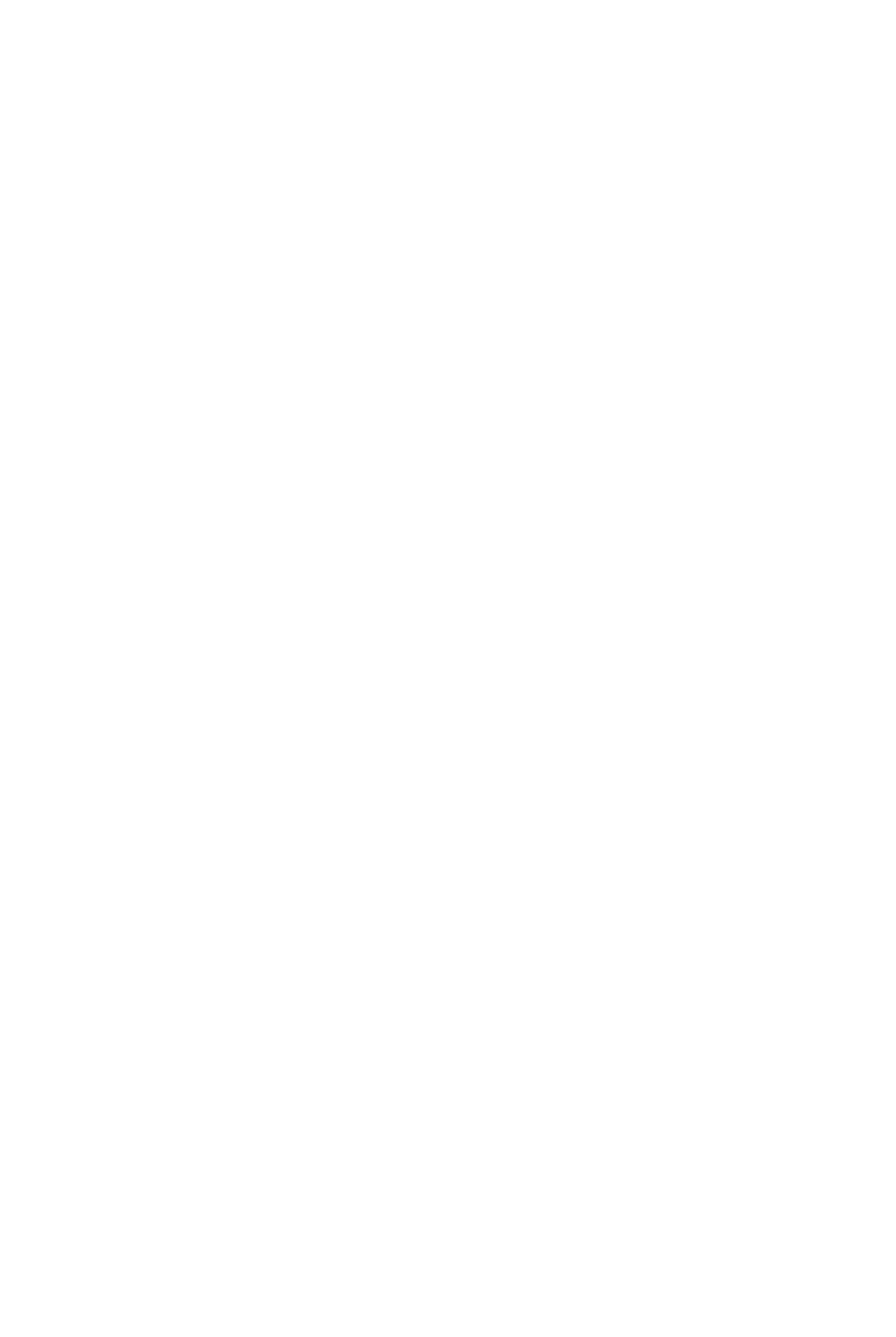
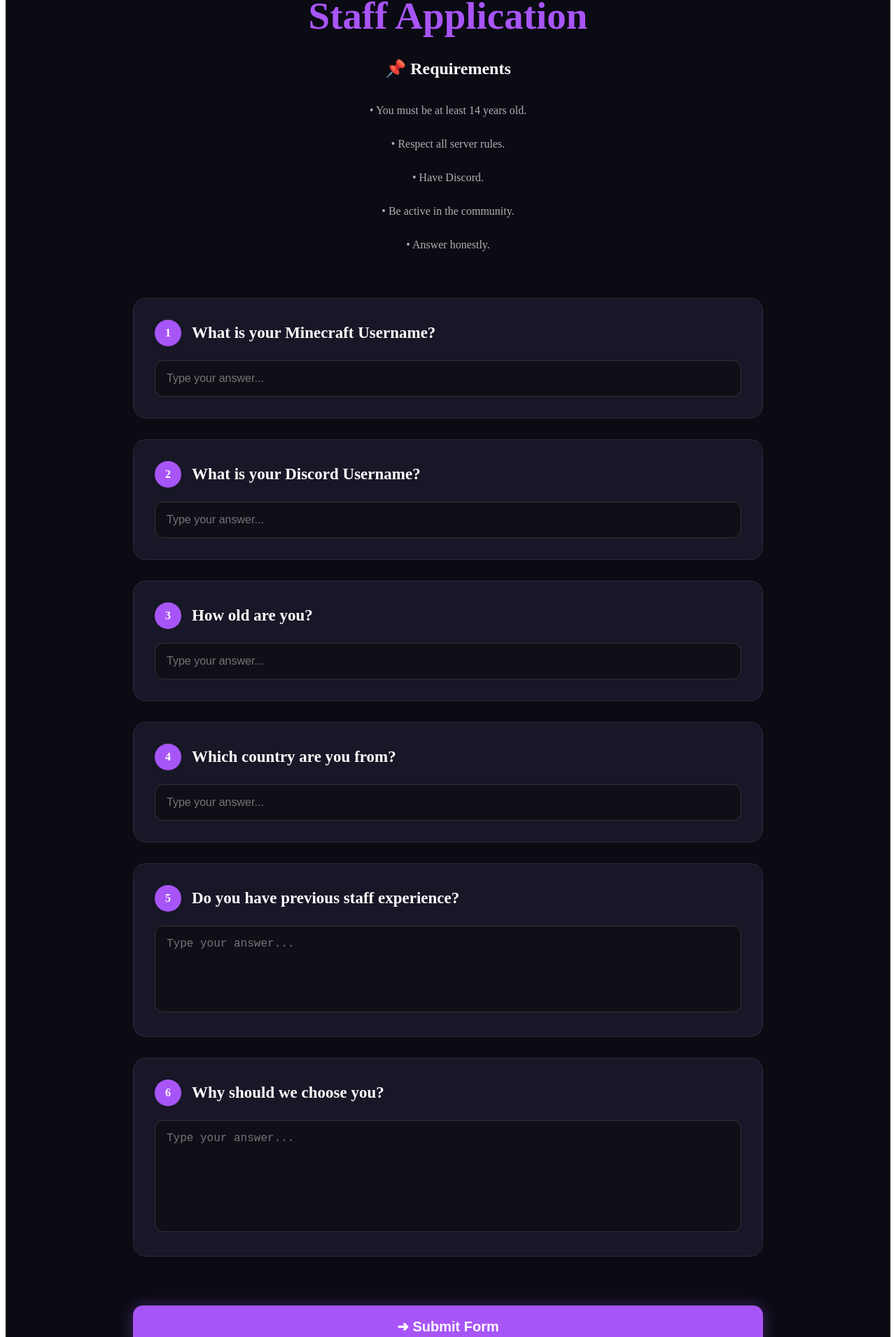
Before and after one commit to snoopybkdz/jk-community, a React (Vite) app: page /apply/form in a window 1280 px wide. Before the commit this address had no page. Shown: the part 114-2025 px from the top of the page at 70% size. Before the commit the page ends 800 px from the top, so only its background shows below. Built offline with nearby package versions, Linux system fonts and the light colour scheme.

Commit message:
Add user id to API

```diff
--- a/package.json
+++ b/package.json
@@ -10,6 +10,7 @@
     "preview": "vite preview"
   },
   "dependencies": {
+    "@supabase/supabase-js": "^2.110.0",
     "axios": "^1.18.1",
     "cors": "^2.8.6",
     "dotenv": "^17.4.2",
--- a/src/App.jsx
+++ b/src/App.jsx
@@ -3,15 +3,15 @@ import { BrowserRouter, Routes, Route } from "react-router-dom";
 import Home from "./pages/Home";
 import Apply from "./pages/Apply";
 import Profile from "./pages/Profile";
+import ApplicationForm from "./pages/ApplicationForm";
 
 function App() {
   return (
     <BrowserRouter>
       <Routes>
         <Route path="/" element={<Home />} />
-
         <Route path="/apply" element={<Apply />} />
-
+        <Route path="/apply/form" element={<ApplicationForm />} />
         <Route path="/profile" element={<Profile />} />
       </Routes>
     </BrowserRouter>
--- /dev/null
+++ b/src/lib/supabase.js
@@ -0,0 +1,6 @@
+import { createClient } from "@supabase/supabase-js";
+
+const supabaseUrl = "https://csewazacuxsibznwbudk.supabase.co/rest/v1/"
+const supabaseKey = "sb_publishable_o05uCkoZY9mfGJlK0alq8w_5eqmdkTY "
+
+export const supabase = createClient(supabaseUrl, supabaseKey);
--- /dev/null
+++ b/src/pages/ApplicationForm.jsx
@@ -0,0 +1,265 @@
+import { useState } from "react";
+import { supabase } from "../lib/supabase";
+
+export default function ApplicationForm() {
+  const [form, setForm] = useState({
+    minecraft: "",
+    discord: "",
+    age: "",
+    country: "",
+    experience: "",
+    why: "",
+  });
+
+  function handleChange(e) {
+    setForm({
+      ...form,
+      [e.target.name]: e.target.value,
+    });
+  }
+
+async function submit(e) {
+  e.preventDefault();
+
+  const user = JSON.parse(localStorage.getItem("user"));
+
+  const { error } = await supabase
+    .from("applications")
+    .insert([
+      {
+        discord_id: user?.id,
+        discord_username: user?.username,
+
+        minecraft: form.minecraft,
+        age: form.age,
+        country: form.country,
+        experience: form.experience,
+        why: form.why,
+      },
+    ]);
+
+  if (error) {
+    console.log(error);
+    alert("Failed to submit application.");
+    return;
+  }
+
+  alert("Application submitted successfully!");
+}
+
+  return (
+    <div
+      style={{
+        minHeight: "100vh",
+        background: "#0B0B14",
+        color: "white",
+        padding: "60px 20px",
+      }}
+    >
+      <div
+        style={{
+          maxWidth: "900px",
+          margin: "auto",
+        }}
+      >
+        <h1
+          style={{
+            textAlign: "center",
+            fontSize: "55px",
+            color: "#a855f7",
+            marginBottom: "20px",
+          }}
+        >
+          Staff Application
+        </h1>
+
+        <div
+          style={{
+            textAlign: "center",
+            color: "#b0b0b0",
+            lineHeight: "2",
+            marginBottom: "60px",
+          }}
+        >
+          <h2 style={{ color: "white" }}>📌 Requirements</h2>
+
+          <p>• You must be at least 14 years old.</p>
+          <p>• Respect all server rules.</p>
+          <p>• Have Discord.</p>
+          <p>• Be active in the community.</p>
+          <p>• Answer honestly.</p>
+        </div>
+
+        <form onSubmit={submit}>
+          <Question
+            number="1"
+            title="What is your Minecraft Username?"
+          >
+            <input
+              name="minecraft"
+              value={form.minecraft}
+              onChange={handleChange}
+              placeholder="Type your answer..."
+            />
+          </Question>
+
+          <Question
+            number="2"
+            title="What is your Discord Username?"
+          >
+            <input
+              name="discord"
+              value={form.discord}
+              onChange={handleChange}
+              placeholder="Type your answer..."
+            />
+          </Question>
+
+          <Question
+            number="3"
+            title="How old are you?"
+          >
+            <input
+              name="age"
+              value={form.age}
+              onChange={handleChange}
+              placeholder="Type your answer..."
+            />
+          </Question>
+
+          <Question
+            number="4"
+            title="Which country are you from?"
+          >
+            <input
+              name="country"
+              value={form.country}
+              onChange={handleChange}
+              placeholder="Type your answer..."
+            />
+          </Question>
+
+          <Question
+            number="5"
+            title="Do you have previous staff experience?"
+          >
+            <textarea
+              rows="5"
+              name="experience"
+              value={form.experience}
+              onChange={handleChange}
+              placeholder="Type your answer..."
+            />
+          </Question>
+
+          <Question
+            number="6"
+            title="Why should we choose you?"
+          >
+            <textarea
+              rows="7"
+              name="why"
+              value={form.why}
+              onChange={handleChange}
+              placeholder="Type your answer..."
+            />
+          </Question>
+
+          <button
+            type="submit"
+            style={{
+              width: "100%",
+              marginTop: "40px",
+              padding: "18px",
+              border: "none",
+              borderRadius: "14px",
+              background: "#a855f7",
+              color: "white",
+              fontSize: "20px",
+              cursor: "pointer",
+              fontWeight: "bold",
+              boxShadow: "0 0 20px rgba(168,85,247,.35)",
+            }}
+          >
+            ➜ Submit Form
+          </button>
+        </form>
+      </div>
+    </div>
+  );
+}
+
+function Question({ number, title, children }) {
+  return (
+    <div
+      style={{
+        background: "#171727",
+        borderRadius: "18px",
+        padding: "30px",
+        marginBottom: "30px",
+        border: "1px solid #2d2d40",
+      }}
+    >
+      <div
+        style={{
+          display: "flex",
+          alignItems: "center",
+          gap: "15px",
+          marginBottom: "20px",
+        }}
+      >
+        <div
+          style={{
+            width: "38px",
+            height: "38px",
+            borderRadius: "50%",
+            background: "#a855f7",
+            display: "flex",
+            justifyContent: "center",
+            alignItems: "center",
+            fontWeight: "bold",
+          }}
+        >
+          {number}
+        </div>
+
+        <h2
+          style={{
+            margin: 0,
+            fontSize: "23px",
+          }}
+        >
+          {title}
+        </h2>
+      </div>
+
+      <div>
+        {children}
+      </div>
+
+      <style>{`
+        input,
+        textarea{
+            width:100%;
+            padding:16px;
+            border-radius:12px;
+            border:1px solid #333;
+            background:#0F0F18;
+            color:white;
+            font-size:16px;
+            outline:none;
+            box-sizing:border-box;
+        }
+
+        textarea{
+            resize:none;
+        }
+
+        input:focus,
+        textarea:focus{
+            border-color:#a855f7;
+        }
+      `}</style>
+    </div>
+  );
+}
--- a/src/pages/Apply.jsx
+++ b/src/pages/Apply.jsx
@@ -1,17 +1,103 @@
+import { useNavigate } from "react-router-dom";
+
 export default function Apply() {
+  const navigate = useNavigate();
+
   return (
     <div
       style={{
         minHeight: "100vh",
         background: "#0B0B14",
-        color: "white",
         display: "flex",
         justifyContent: "center",
         alignItems: "center",
-        fontSize: "40px",
+        padding: "40px",
       }}
     >
-      Clan Application
+      <div
+        style={{
+          width: "430px",
+          background: "#171727",
+          border: "1px solid #2d2d40",
+          borderRadius: "20px",
+          padding: "35px",
+          boxShadow: "0 15px 40px rgba(0,0,0,.45)",
+          transition: ".3s",
+        }}
+      >
+        {/* Icon */}
+        <div
+          style={{
+            width: "65px",
+            height: "65px",
+            borderRadius: "16px",
+            background: "#a855f7",
+            display: "flex",
+            justifyContent: "center",
+            alignItems: "center",
+            fontSize: "30px",
+            color: "white",
+            boxShadow: "0 0 25px rgba(168,85,247,.55)",
+          }}
+        >
+          📄
+        </div>
+
+        {/* Title */}
+        <h2
+          style={{
+            color: "white",
+            marginTop: "28px",
+            marginBottom: "15px",
+            fontSize: "34px",
+          }}
+        >
+          Staff Application
+        </h2>
+
+        {/* Description */}
+        <p
+          style={{
+            color: "#9ca3af",
+            lineHeight: "1.9",
+            fontSize: "17px",
+          }}
+        >
+          Welcome to the official JK Community Staff Application Form.
+          Please fill out this form honestly and carefully.
+          Make sure you meet all the listed requirements before applying.
+          Once submitted, our Staff Management Team will review your application.
+        </p>
+
+        {/* Button */}
+        <button
+          onClick={() => navigate("/apply/form")}
+          onMouseEnter={(e) => {
+            e.target.style.background = "#9333ea";
+            e.target.style.transform = "translateY(-2px)";
+          }}
+          onMouseLeave={(e) => {
+            e.target.style.background = "#a855f7";
+            e.target.style.transform = "translateY(0)";
+          }}
+          style={{
+            width: "100%",
+            marginTop: "30px",
+            padding: "17px",
+            background: "#a855f7",
+            color: "white",
+            border: "none",
+            borderRadius: "12px",
+            fontSize: "18px",
+            fontWeight: "bold",
+            cursor: "pointer",
+            transition: ".25s",
+            boxShadow: "0 10px 25px rgba(168,85,247,.35)",
+          }}
+        >
+          ➜ Submit Form
+        </button>
+      </div>
     </div>
   );
 }
--- a/src/pages/Home.jsx
+++ b/src/pages/Home.jsx
@@ -17,10 +17,14 @@ export default function Home() {
       mode: "cors",
     })
       .then((res) => res.json())
-      .then((data) => {
-        console.log(data);
-        setUser(data);
-      })
+.then((data) => {
+  console.log(data);
+  setUser(data);
+
+  if (data) {
+    localStorage.setItem("user", JSON.stringify(data));
+  }
+})
       .catch(console.error);
   }, []);
 
```
Also changed, not shown: 2 other files (tests, documents, lock files or other folders).
